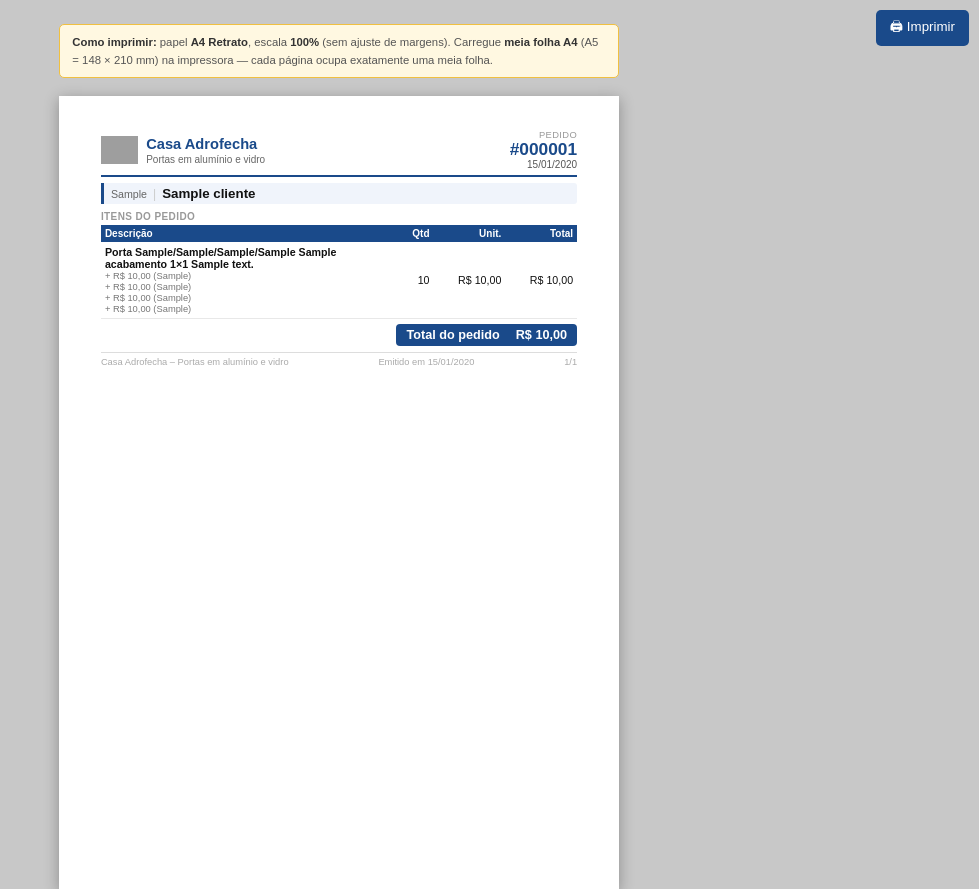
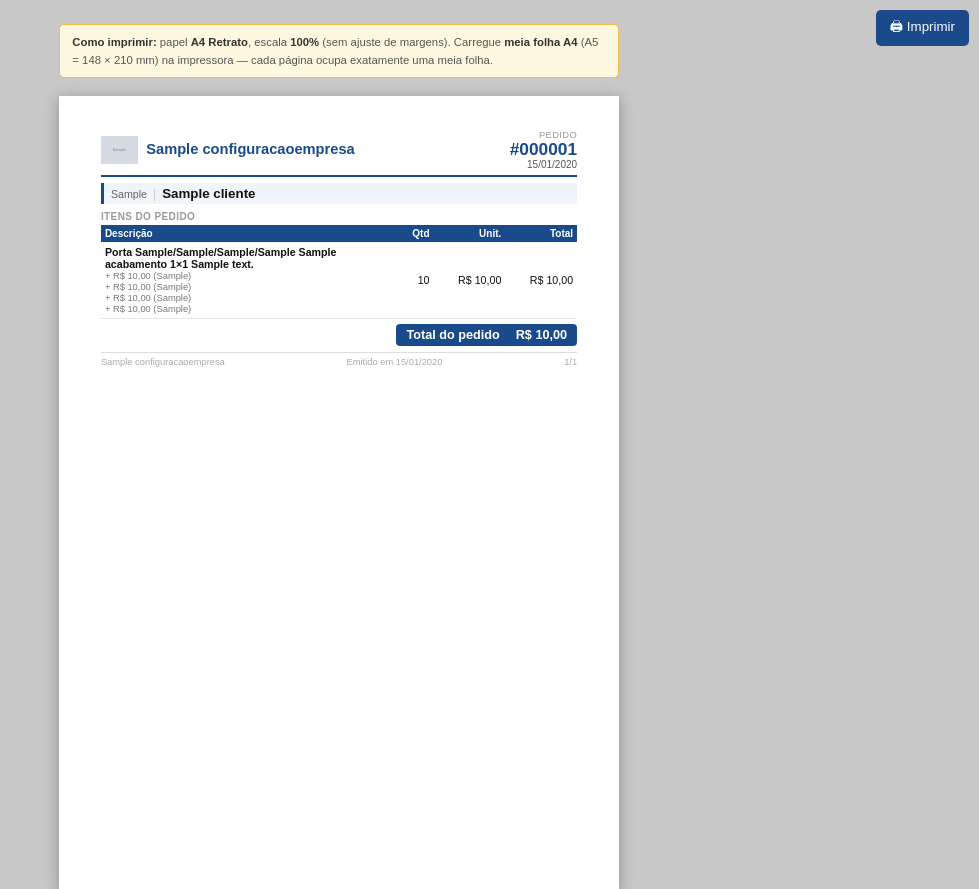
Before and after one commit to ramonrduarte/sistema-portas, a Django app: page /pedidos/1/imprimir/ in a window 1280 px wide. Shown: the top 889 px of the page, without its empty margins (301-1280 px from the left). Run offline with Django 5.2, Linux system fonts and the light colour scheme; a user stored in the database is signed in; tables that the repository leaves empty hold one stand-in row (values such as "Sample post"); grey boxes marked "Sample" are stand-in pictures; grey boxes are pictures that could not be loaded.

Commit message:
Fix impressão: remove {% static 'logo.jpg' %} e adiciona logging
- pedido_imprimir.html: substitui img estática pelo logo configurável
  de ConfiguracaoEmpresa (mesmo padrão do base.html), remove {% load static %}
  e hardcoded 'Casa Adrofecha' → usa config_empresa.nome_empresa
- settings.py: adiciona LOGGING para erros aparecerem nos logs do container

O arquivo logo.jpg está no .gitignore, então não ia para o Docker no
servidor → CompressedManifestStaticFilesStorage lançava ValueError → 500.

Co-Authored-By: Claude Sonnet 4.6 <noreply@anthropic.com>

```diff
--- a/portas/templates/portas/pedido/pedido_imprimir.html
+++ b/portas/templates/portas/pedido/pedido_imprimir.html
@@ -2,7 +2,7 @@
 <html lang="pt-br">
 <head>
   <meta charset="UTF-8">
-  <title>Pedido #{{ pedido.numero }} – Casa Adrofecha</title>
+  <title>Pedido #{{ pedido.numero }} – {{ config_empresa.nome_empresa }}</title>
   <style>
     /* ── Reset ─────────────────────────────────────────────── */
     *, *::before, *::after { box-sizing: border-box; margin: 0; padding: 0; }
@@ -206,7 +206,6 @@
   Carregue <strong>meia folha A4</strong> (A5 = 148 × 210 mm) na impressora — cada página ocupa exatamente uma meia folha.
 </div>
 
-{% load static %}
 {% with total_pgs=paginas|length %}
 
 {% for pagina_itens in paginas %}
@@ -215,10 +214,11 @@
   {% if forloop.first %}
   <!-- ── Cabeçalho completo ───────────────────────────────── -->
   <div class="cab">
-    <img src="{% static 'img/logo.jpg' %}" alt="Casa Adrofecha">
+    {% if config_empresa.logo %}
+      <img src="{{ config_empresa.logo.url }}" alt="{{ config_empresa.nome_empresa }}" style="max-height:28px; max-width:80px; object-fit:contain;">
+    {% endif %}
     <div class="cab-empresa">
-      <h1>Casa Adrofecha</h1>
-      <p>Portas em alumínio e vidro</p>
+      <h1>{{ config_empresa.nome_empresa }}</h1>
     </div>
     <div class="cab-pedido">
       <div class="lbl">Pedido</div>
@@ -239,7 +239,7 @@
   {% else %}
   <!-- ── Cabeçalho de continuação ─────────────────────────── -->
   <div class="cab-cont">
-    <strong>Casa Adrofecha</strong>
+    <strong>{{ config_empresa.nome_empresa }}</strong>
     <span>Pedido #{{ pedido.numero }} — {{ pedido.cliente.nome }}</span>
   </div>
   {% endif %}
@@ -288,7 +288,7 @@
   <!-- ── Rodapé (em todas as páginas) ─────────────────────── -->
   <div class="rodape">
     {% if forloop.last %}
-      <span>Casa Adrofecha – Portas em alumínio e vidro</span>
+      <span>{{ config_empresa.nome_empresa }}</span>
       <span>Emitido em {{ pedido.data|date:"d/m/Y" }}</span>
     {% else %}
       <span>Continua na próxima página…</span>
```
Also changed, not shown: config/settings.py (+30 -0 lines).
